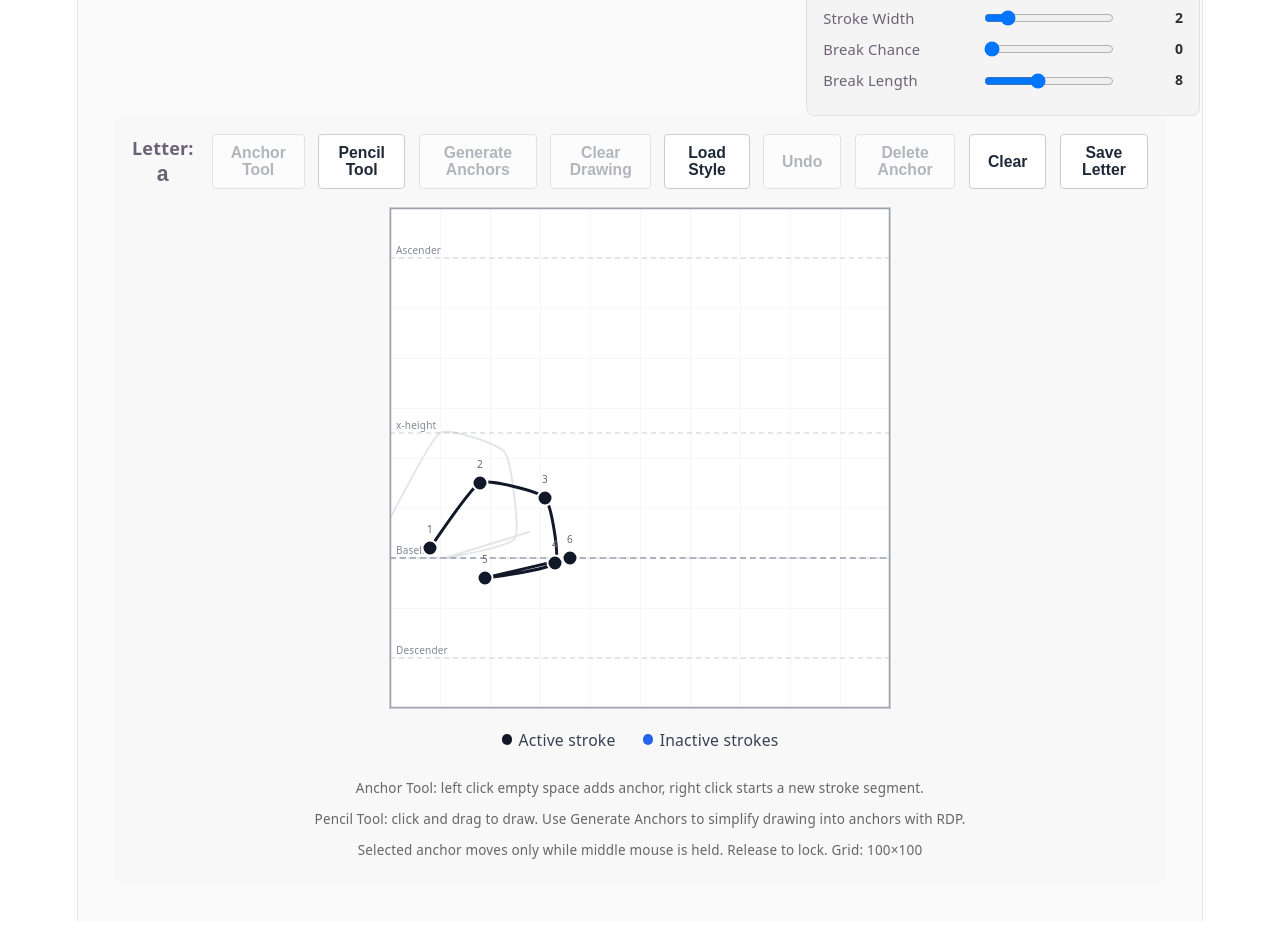
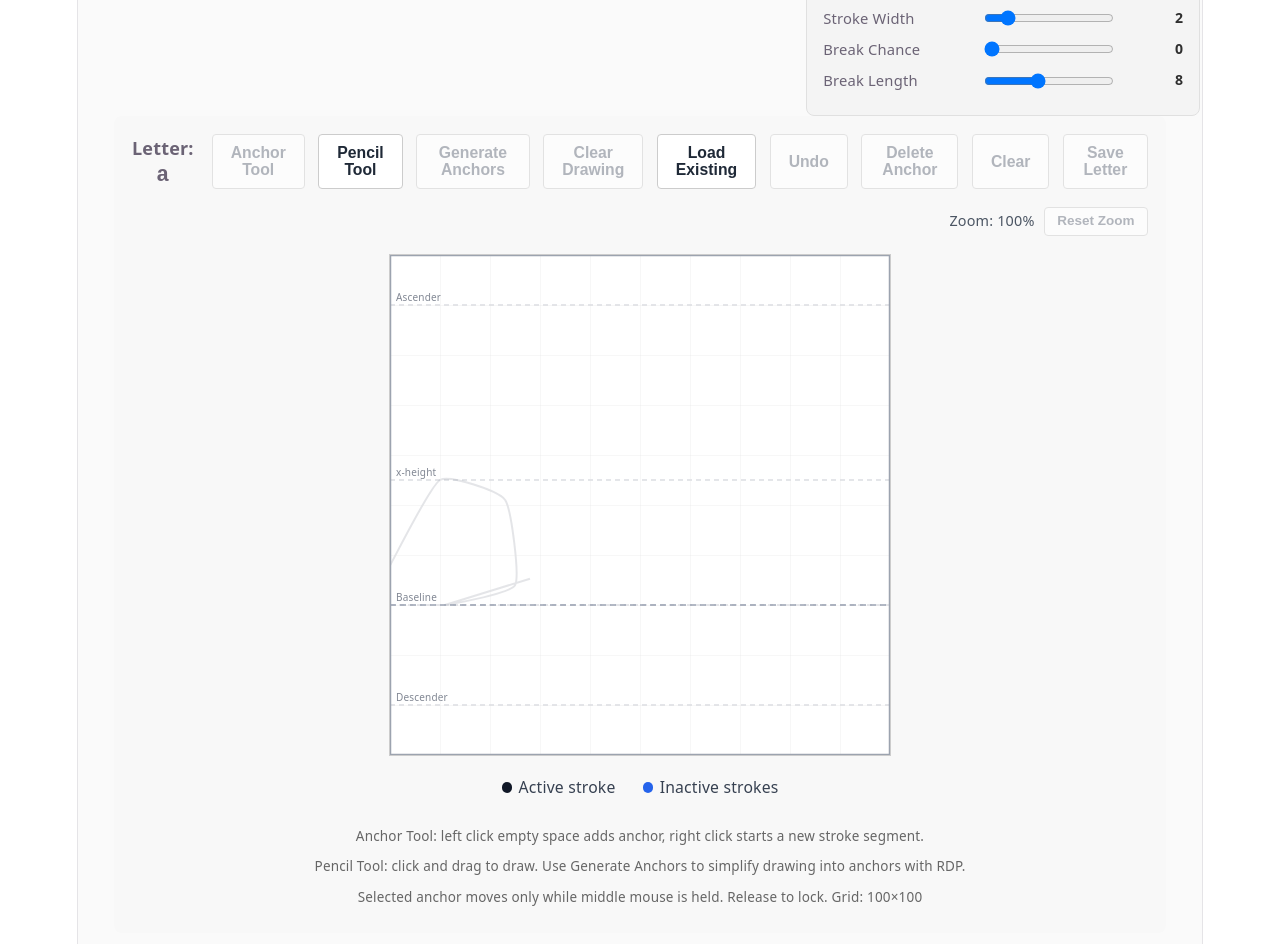
Before and after one commit to ShivenThakker/Ink_Forge, a React (Vite) app: page / in a window 1280 px wide. Shown: the part 780-1724 px from the top of the page. Before the commit the page ends 1701 px from the top, so only its background shows below. Built offline with nearby package versions, Linux system fonts and the light colour scheme.

Commit message:
feat: improve letter editor zoom and interaction workflow

```diff
--- a/src/components/LetterEditor.css
+++ b/src/components/LetterEditor.css
@@ -63,6 +63,58 @@
   cursor: crosshair;
 }
 
+.editor-canvas-wrap {
+  width: 500px;
+  height: 500px;
+  overflow: auto;
+  border: 1px solid #ccc;
+  background: white;
+  overscroll-behavior: contain;
+}
+
+.editor-canvas-wrap.is-pannable {
+  cursor: grab;
+}
+
+.editor-canvas-wrap.is-panning {
+  cursor: grabbing;
+}
+
+.editor-canvas-wrap .editor-canvas {
+  border: 0;
+}
+
+.zoom-controls {
+  width: 100%;
+  display: flex;
+  align-items: center;
+  justify-content: flex-end;
+  gap: 0.5rem;
+  font-size: 0.8rem;
+  color: #4b5563;
+}
+
+.zoom-controls button {
+  appearance: none;
+  -webkit-appearance: none;
+  margin: 0;
+  padding: 0.35rem 0.7rem;
+  border: 1px solid #ccc;
+  border-radius: 4px;
+  background: white;
+  color: #1f2937;
+  font-weight: 600;
+  cursor: pointer;
+  font-size: 0.75rem;
+  line-height: 1.1;
+}
+
+.zoom-controls button:disabled {
+  color: #6b7280;
+  opacity: 0.5;
+  cursor: not-allowed;
+}
+
 .grid-background {
   pointer-events: fill;
 }
--- a/src/components/LetterEditor.tsx
+++ b/src/components/LetterEditor.tsx
@@ -7,6 +7,9 @@ import './LetterEditor.css';
 const GRID_SIZE = 100;
 const SVG_SIZE = 500;
 const SCALE = SVG_SIZE / GRID_SIZE;
+const ZOOM_MIN = 0.5;
+const ZOOM_MAX = 3;
+const ZOOM_STEP = 0.1;
 
 interface LetterEditorProps {
   char?: string;
@@ -21,6 +24,10 @@ interface EditorStroke extends StrokeDefinition {
 
 function createStrokeId() {
   return `stroke_${Date.now()}_${Math.random().toString(36).slice(2, 9)}`;
+}
+
+function createEmptyEditorStrokes(): EditorStroke[] {
+  return [{ id: createStrokeId(), anchors: [] }];
 }
 
 function cloneLetterStrokes(sourceLetter?: LetterDefinition): EditorStroke[] {
@@ -102,15 +109,20 @@ function simplifyStrokePoints(points: Point[], anchorCount: number): Point[] {
 }
 
 export function LetterEditor({ char = 'a', sourceLetter, anchorCount = 8, onExport }: LetterEditorProps) {
-  const [strokes, setStrokes] = useState<EditorStroke[]>(() => cloneLetterStrokes(sourceLetter));
-  const [selectedStrokeId, setSelectedStrokeId] = useState<string>(() => cloneLetterStrokes(sourceLetter)[0]?.id ?? createStrokeId());
+  const [strokes, setStrokes] = useState<EditorStroke[]>(() => createEmptyEditorStrokes());
+  const [selectedStrokeId, setSelectedStrokeId] = useState<string | null>(null);
   const [selectedAnchorId, setSelectedAnchorId] = useState<string | null>(null);
   const [isMiddleMoveActive, setIsMiddleMoveActive] = useState(false);
+  const [zoom, setZoom] = useState(1);
+  const [isPanActive, setIsPanActive] = useState(false);
   const [toolMode, setToolMode] = useState<'anchor' | 'pencil'>('anchor');
   const [freehandStrokes, setFreehandStrokes] = useState<Point[][]>([]);
   const [isDrawingFreehand, setIsDrawingFreehand] = useState(false);
   const [history, setHistory] = useState<EditorStroke[][]>([]);
   const svgRef = useRef<SVGSVGElement>(null);
+  const canvasWrapRef = useRef<HTMLDivElement>(null);
+  const panStateRef = useRef<{ mouseX: number; mouseY: number; scrollLeft: number; scrollTop: number } | null>(null);
+  const suppressNextCanvasClickRef = useRef(false);
 
   const generateId = () => `anchor_${Date.now()}_${Math.random().toString(36).slice(2, 9)}`;
   const strokePalette = useMemo(() => ['#2563eb', '#16a34a', '#d97706', '#0891b2', '#dc2626', '#7c3aed'], []);
@@ -132,9 +144,9 @@ export function LetterEditor({ char = 'a', sourceLetter, anchorCount = 8, onExpo
   }, [pushHistorySnapshot]);
 
   useEffect(() => {
-    const next = cloneLetterStrokes(sourceLetter);
+    const next = createEmptyEditorStrokes();
     setStrokes(next);
-    setSelectedStrokeId(next[0]?.id ?? createStrokeId());
+    setSelectedStrokeId(next[0]?.id ?? null);
     setSelectedAnchorId(null);
     setIsMiddleMoveActive(false);
     setFreehandStrokes([]);
@@ -176,8 +188,8 @@ export function LetterEditor({ char = 'a', sourceLetter, anchorCount = 8, onExpo
   }, [commitStructuralChange, selectedAnchorId, selectedStrokeId]);
 
   useEffect(() => {
-    if (strokes.some((stroke) => stroke.id === selectedStrokeId)) return;
-    setSelectedStrokeId(strokes[0]?.id ?? createStrokeId());
+    if (selectedStrokeId && strokes.some((stroke) => stroke.id === selectedStrokeId)) return;
+    setSelectedStrokeId(strokes[0]?.id ?? null);
   }, [selectedStrokeId, strokes]);
 
   useEffect(() => {
@@ -191,15 +203,59 @@ export function LetterEditor({ char = 'a', sourceLetter, anchorCount = 8, onExpo
   const screenToGrid = useCallback((clientX: number, clientY: number): Point => {
     if (!svgRef.current) return { x: 0, y: 0 };
     const rect = svgRef.current.getBoundingClientRect();
-    const x = (clientX - rect.left) / SCALE;
-    const y = (clientY - rect.top) / SCALE;
+    const gridScaleX = rect.width / GRID_SIZE;
+    const gridScaleY = rect.height / GRID_SIZE;
+    const x = (clientX - rect.left) / gridScaleX;
+    const y = (clientY - rect.top) / gridScaleY;
     return {
       x: Math.max(0, Math.min(GRID_SIZE, Math.round(x * 10) / 10)),
       y: Math.max(0, Math.min(GRID_SIZE, Math.round(y * 10) / 10)),
     };
   }, []);
 
+  const handleWheelZoom = useCallback((event: React.WheelEvent<HTMLDivElement>) => {
+    event.preventDefault();
+    event.stopPropagation();
+
+    const wrap = canvasWrapRef.current;
+    if (!wrap) return;
+
+    const wrapRect = wrap.getBoundingClientRect();
+    const viewportX = event.clientX - wrapRect.left;
+    const viewportY = event.clientY - wrapRect.top;
+    const contentX = wrap.scrollLeft + viewportX;
+    const contentY = wrap.scrollTop + viewportY;
+
+    setZoom((prev) => {
+      const next = prev + (event.deltaY < 0 ? ZOOM_STEP : -ZOOM_STEP);
+      const clamped = Math.max(ZOOM_MIN, Math.min(ZOOM_MAX, next));
+      const rounded = Math.round(clamped * 10) / 10;
+
+      const worldX = contentX / prev;
+      const worldY = contentY / prev;
+
+      requestAnimationFrame(() => {
+        const currentWrap = canvasWrapRef.current;
+        if (!currentWrap) return;
+        if (rounded <= 1) {
+          currentWrap.scrollLeft = 0;
+          currentWrap.scrollTop = 0;
+          return;
+        }
+        currentWrap.scrollLeft = worldX * rounded - viewportX;
+        currentWrap.scrollTop = worldY * rounded - viewportY;
+      });
+
+      return rounded;
+    });
+  }, []);
+
   const handleSvgClick = useCallback((e: React.MouseEvent<SVGSVGElement>) => {
+    if (suppressNextCanvasClickRef.current) {
+      suppressNextCanvasClickRef.current = false;
+      return;
+    }
+
     if (toolMode !== 'anchor') return;
     const target = e.target as Element;
     const isCanvasSurface =
@@ -232,6 +288,54 @@ export function LetterEditor({ char = 'a', sourceLetter, anchorCount = 8, onExpo
     });
   }, [commitStructuralChange, screenToGrid, selectedAnchorId, selectedStrokeId, toolMode]);
 
+  const handlePanMouseDownCapture = useCallback((event: React.MouseEvent<HTMLDivElement>) => {
+    if (event.button !== 0 || zoom <= 1 || toolMode !== 'anchor') return;
+    const target = event.target as Element;
+    const isCanvasSurface =
+      target === svgRef.current ||
+      target.classList.contains('grid-line') ||
+      target.classList.contains('grid-background');
+    if (!isCanvasSurface) return;
+
+    const wrap = canvasWrapRef.current;
+    if (!wrap) return;
+
+    panStateRef.current = {
+      mouseX: event.clientX,
+      mouseY: event.clientY,
+      scrollLeft: wrap.scrollLeft,
+      scrollTop: wrap.scrollTop,
+    };
+    setIsPanActive(true);
+    suppressNextCanvasClickRef.current = false;
+    event.preventDefault();
+    event.stopPropagation();
+  }, [toolMode, zoom]);
+
+  const handlePanMouseMoveCapture = useCallback((event: React.MouseEvent<HTMLDivElement>) => {
+    if (!isPanActive) return;
+    const panState = panStateRef.current;
+    const wrap = canvasWrapRef.current;
+    if (!panState || !wrap) return;
+
+    const dx = event.clientX - panState.mouseX;
+    const dy = event.clientY - panState.mouseY;
+    wrap.scrollLeft = panState.scrollLeft - dx;
+    wrap.scrollTop = panState.scrollTop - dy;
+
+    if (Math.abs(dx) > 2 || Math.abs(dy) > 2) {
+      suppressNextCanvasClickRef.current = true;
+    }
+
+    event.preventDefault();
+    event.stopPropagation();
+  }, [isPanActive]);
+
+  const stopPan = useCallback(() => {
+    panStateRef.current = null;
+    setIsPanActive(false);
+  }, []);
+
   const handleContextMenu = useCallback((e: React.MouseEvent<SVGSVGElement>) => {
     e.preventDefault();
     if (toolMode !== 'anchor') return;
@@ -243,6 +347,8 @@ export function LetterEditor({ char = 'a', sourceLetter, anchorCount = 8, onExpo
   }, [commitStructuralChange, toolMode]);
 
   const handleMouseMove = useCallback((e: React.MouseEvent<SVGSVGElement>) => {
+    if (isPanActive) return;
+
     if (toolMode === 'pencil') {
       if (!isDrawingFreehand) return;
       const pos = screenToGrid(e.clientX, e.clientY);
@@ -274,7 +380,7 @@ export function LetterEditor({ char = 'a', sourceLetter, anchorCount = 8, onExpo
       }));
       return changed ? next : prev;
     });
-  }, [isDrawingFreehand, isMiddleMoveActive, screenToGrid, selectedAnchorId, toolMode]);
+  }, [isDrawingFreehand, isMiddleMoveActive, isPanActive, screenToGrid, selectedAnchorId, toolMode]);
 
   const handleMouseDown = useCallback((e: React.MouseEvent<SVGSVGElement>) => {
     if (toolMode === 'pencil') {
@@ -451,7 +557,7 @@ export function LetterEditor({ char = 'a', sourceLetter, anchorCount = 8, onExpo
             onClick={() => {
               const next = cloneLetterStrokes(sourceLetter);
               setStrokes(next);
-              setSelectedStrokeId(next[0]?.id ?? createStrokeId());
+              setSelectedStrokeId(next[0]?.id ?? null);
               setSelectedAnchorId(null);
               setIsMiddleMoveActive(false);
               setFreehandStrokes([]);
@@ -460,7 +566,7 @@ export function LetterEditor({ char = 'a', sourceLetter, anchorCount = 8, onExpo
             }}
             disabled={!sourceLetter || sourceLetter.strokes.length === 0}
           >
-            Load Style
+            Load Existing
           </button>
           <button onClick={undoLastChange} disabled={history.length === 0}>
             Undo
@@ -477,11 +583,39 @@ export function LetterEditor({ char = 'a', sourceLetter, anchorCount = 8, onExpo
         </div>
       </div>
 
+      <div className="zoom-controls">
+        <span>Zoom: {Math.round(zoom * 100)}%</span>
+        <button
+          onClick={() => {
+            setZoom(1);
+            const wrap = canvasWrapRef.current;
+            if (wrap) {
+              wrap.scrollLeft = 0;
+              wrap.scrollTop = 0;
+            }
+          }}
+          disabled={zoom === 1}
+        >
+          Reset Zoom
+        </button>
+      </div>
+
+      <div
+        ref={canvasWrapRef}
+        className={`editor-canvas-wrap ${zoom > 1 ? 'is-pannable' : ''} ${isPanActive ? 'is-panning' : ''}`}
+        style={{ overflow: 'hidden' }}
+        onMouseDownCapture={handlePanMouseDownCapture}
+        onMouseMoveCapture={handlePanMouseMoveCapture}
+        onMouseUpCapture={stopPan}
+        onMouseLeave={stopPan}
+        onWheel={handleWheelZoom}
+        onWheelCapture={handleWheelZoom}
+      >
       <svg
         ref={svgRef}
         className="editor-canvas"
-        width={SVG_SIZE}
-        height={SVG_SIZE}
+        width={SVG_SIZE * zoom}
+        height={SVG_SIZE * zoom}
         viewBox={`0 0 ${SVG_SIZE} ${SVG_SIZE}`}
         onClick={handleSvgClick}
         onContextMenu={handleContextMenu}
@@ -491,6 +625,7 @@ export function LetterEditor({ char = 'a', sourceLetter, anchorCount = 8, onExpo
         onMouseLeave={() => {
           setIsMiddleMoveActive(false);
           setIsDrawingFreehand(false);
+          stopPan();
         }}
       >
         {/* Layer 1: Ghost reference letter */}
@@ -619,6 +754,7 @@ export function LetterEditor({ char = 'a', sourceLetter, anchorCount = 8, onExpo
           ));
         })}
       </svg>
+      </div>
 
       <div className="editor-legend">
         <span className="legend-item active"><span className="legend-dot" />Active stroke</span>
```
